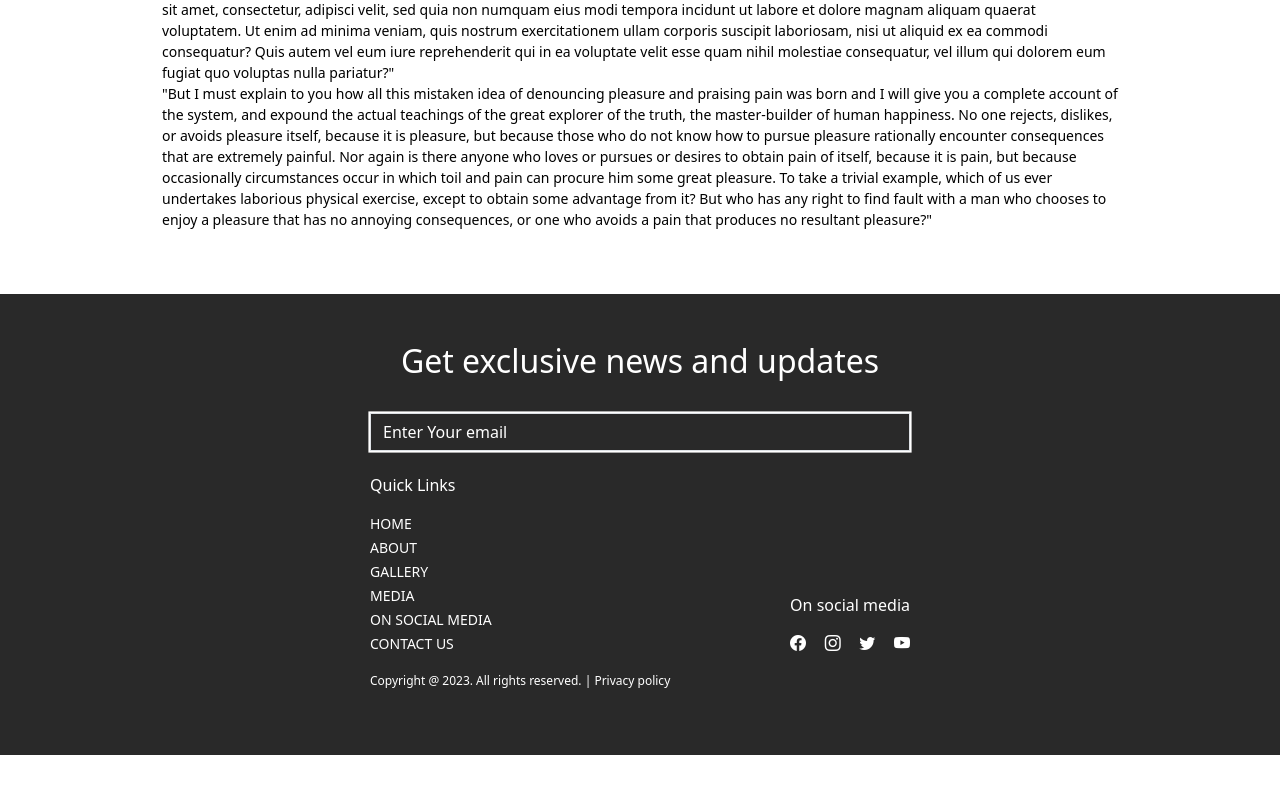
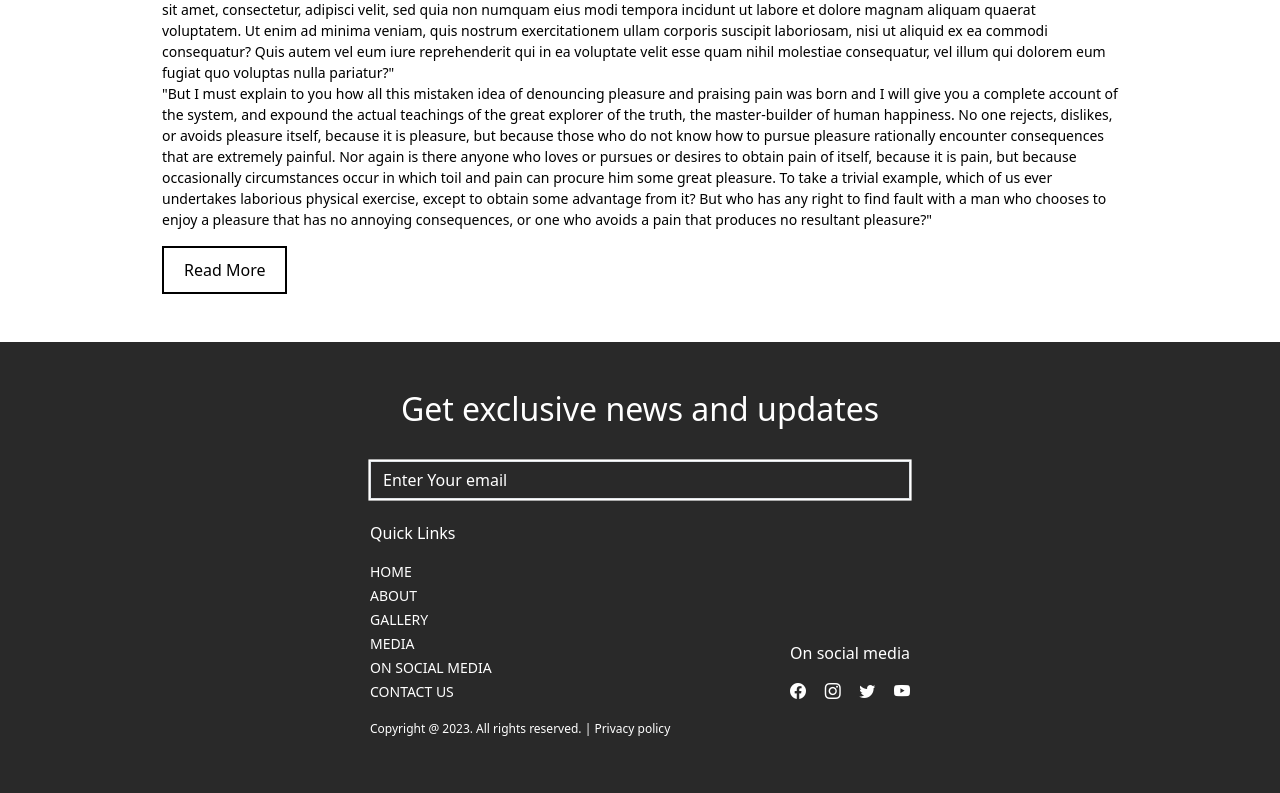
Before and after one commit to lalitjakhar/gandhi-blog, a React (Create React App) app: page / in a window 1280 px wide. Shown: the part 732-1525 px from the top of the page. Before the commit the page ends 1487 px from the top, so only its background shows below. Built offline with nearby package versions, Linux system fonts and the light colour scheme.

Commit message:
initial commit

```diff
--- a/src/components/About/About.css
+++ b/src/components/About/About.css
@@ -30,3 +30,19 @@
     font-size: 14px;
     font-weight: 500;
 }
+.read-more-button {
+    background-color: transparent;
+    border: 2px solid #000;
+    color: #000;
+    padding: 10px 20px;
+    text-align: center;
+    text-decoration: none;
+    display: inline-block;
+    font-size: 16px;
+    cursor: pointer;
+    transition: background-color 0.3s ease, color 0.3s ease;
+}
+.read-more-button:hover {
+    background-color: #000;
+    color: #fff;
+}
--- a/src/components/About/About.jsx
+++ b/src/components/About/About.jsx
@@ -19,6 +19,7 @@ const About = () => {
                         <p>Contrary to popular belief, Lorem Ipsum is not simply random text. It has roots in a piece of classical Latin literature from 45 BC, making it over 2000 years old. Richard McClintock, a Latin professor at Hampden-Sydney College in Virginia, looked up one of the more obscure Latin words, consectetur, from a Lorem Ipsum passage, and going through the cites of the word in classical literature, discovered the undoubtable source. Lorem Ipsum comes from sections 1.10.32 and 1.10.33 of "de Finibus Bonorum et Malorum" (The Extremes of Good and Evil) by Cicero, written in 45 BC. This book is a treatise on the theory of ethics, very popular during the Renaissance. The first line of Lorem Ipsum, "Lorem ipsum dolor sit amet..", comes from a line in section 1.10.32.</p>
                         <p>"Sed ut perspiciatis unde omnis iste natus error sit voluptatem accusantium doloremque laudantium, totam rem aperiam, eaque ipsa quae ab illo inventore veritatis et quasi architecto beatae vitae dicta sunt explicabo. Nemo enim ipsam voluptatem quia voluptas sit aspernatur aut odit aut fugit, sed quia consequuntur magni dolores eos qui ratione voluptatem sequi nesciunt. Neque porro quisquam est, qui dolorem ipsum quia dolor sit amet, consectetur, adipisci velit, sed quia non numquam eius modi tempora incidunt ut labore et dolore magnam aliquam quaerat voluptatem. Ut enim ad minima veniam, quis nostrum exercitationem ullam corporis suscipit laboriosam, nisi ut aliquid ex ea commodi consequatur? Quis autem vel eum iure reprehenderit qui in ea voluptate velit esse quam nihil molestiae consequatur, vel illum qui dolorem eum fugiat quo voluptas nulla pariatur?" <br />
                             "But I must explain to you how all this mistaken idea of denouncing pleasure and praising pain was born and I will give you a complete account of the system, and expound the actual teachings of the great explorer of the truth, the master-builder of human happiness. No one rejects, dislikes, or avoids pleasure itself, because it is pleasure, but because those who do not know how to pursue pleasure rationally encounter consequences that are extremely painful. Nor again is there anyone who loves or pursues or desires to obtain pain of itself, because it is pain, but because occasionally circumstances occur in which toil and pain can procure him some great pleasure. To take a trivial example, which of us ever undertakes laborious physical exercise, except to obtain some advantage from it? But who has any right to find fault with a man who chooses to enjoy a pleasure that has no annoying consequences, or one who avoids a pain that produces no resultant pleasure?"</p>
+                        <a class="read-more-button" href="#">Read More</a>
                     </div>
                 </div>
             </div>
--- a/src/components/Footer/Footer.css
+++ b/src/components/Footer/Footer.css
@@ -4,6 +4,11 @@
 }
 .footer_content_body{
     padding: 3rem 18rem;
+}
+@media (max-width: 992px) {
+    .footer_content_body {
+        padding: 0;
+    }
 }
 .footer_content_heading{
     display: flex;
--- a/src/components/Navbar/Navbar.css
+++ b/src/components/Navbar/Navbar.css
@@ -26,3 +26,6 @@
         display: none;
     }
 }
+.navbar_toggler_btn{
+    background-color: #ffffff;
+}
--- a/src/components/Navbar/Navbar.jsx
+++ b/src/components/Navbar/Navbar.jsx
@@ -8,13 +8,15 @@ const Navbar = () => {
             <section className="navbar_body">
                 <nav className="navbar navbar-expand-lg navbar_body_content">
                     <div className="container">
-                        <button className="navbar-toggler" type="button" data-bs-toggle="collapse" data-bs-target="#navbarToggler" aria-controls="navbarToggler" aria-expanded="false" aria-label="Toggle navigation">
+                        <button className="navbar-toggler navbar_toggler_btn" type="button" data-bs-toggle="collapse" data-bs-target="#navbarToggler" aria-controls="navbarToggler" aria-expanded="false" aria-label="Toggle navigation">
                             <span className="navbar-toggler-icon"></span>
                         </button>
                         <div className="collapse navbar-collapse" id="navbarToggler">
                             <ul className="navbar-nav me-auto mb-2 mb-lg-0">
                                 <li className="nav-item">
-                                    <a className="nav-link" href="#">Home</a>
+                                    <a className="nav-link"
+                                        href="https://en.wikipedia.org/wiki/Mahatma_Gandhi#:~:text=Mohandas%20Karamchand%20Gandhi%20(2%20October,and%20freedom%20across%20the%20world.">
+                                            Home</a>
                                 </li>
                                 <li className="nav-item">
                                     <a className="nav-link" href="#">About</a>
```
